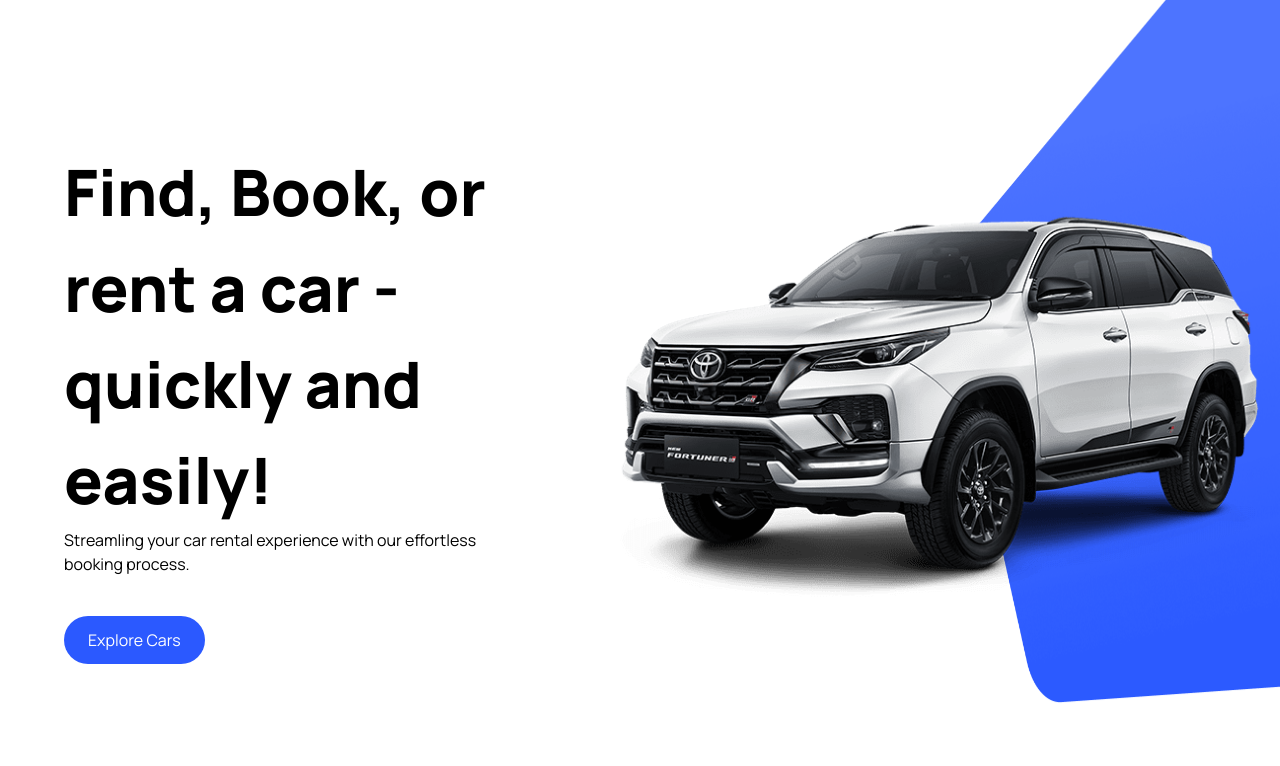
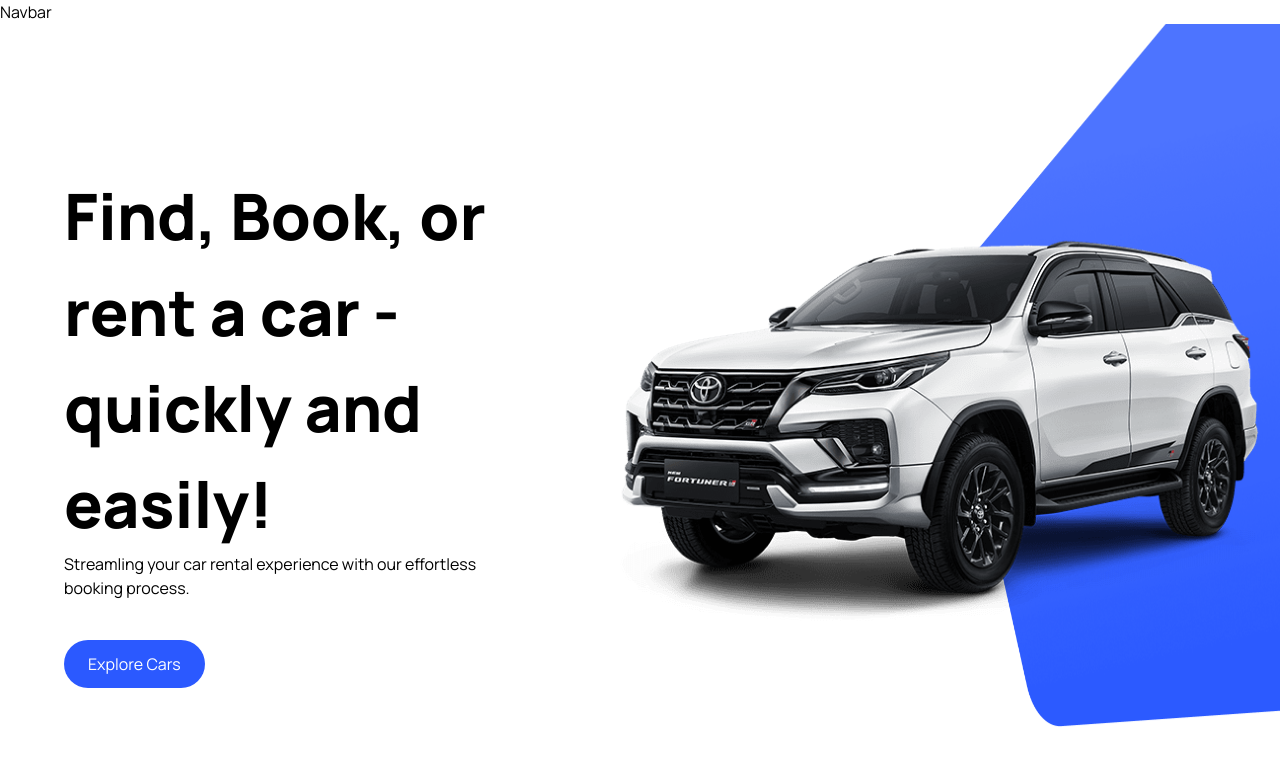
Before and after one commit to MyronJoe/NestJs-Car-Website, a Next.js app: page / in a window 1280 px wide. Shown: the top 766 px of the page. Built offline with nearby package versions, Linux system fonts and the light colour scheme.

Commit message:
updated now

```diff
--- a/app/layout.tsx
+++ b/app/layout.tsx
@@ -1,12 +1,10 @@
+import Navbar from '@/components/Navbar'
 import './globals.css'
 import type { Metadata } from 'next'
-import { Inter } from 'next/font/google'
-
-const inter = Inter({ subsets: ['latin'] })
 
 export const metadata: Metadata = {
-  title: 'Create Next App',
-  description: 'Generated by create next app',
+  title: 'Car Hub',
+  description: 'Streamling your car rental experience',
 }
 
 export default function RootLayout({
@@ -16,7 +14,10 @@
 }) {
   return (
     <html lang="en">
-      <body className={inter.className}>{children}</body>
+      <body>
+        <Navbar />
+        {children}
+        </body>
     </html>
   )
 }
--- /dev/null
+++ b/components/Navbar.tsx
@@ -0,0 +1,9 @@
+import React from 'react'
+
+const Navbar = () => {
+  return (
+    <div>Navbar</div>
+  )
+}
+
+export default Navbar
```
